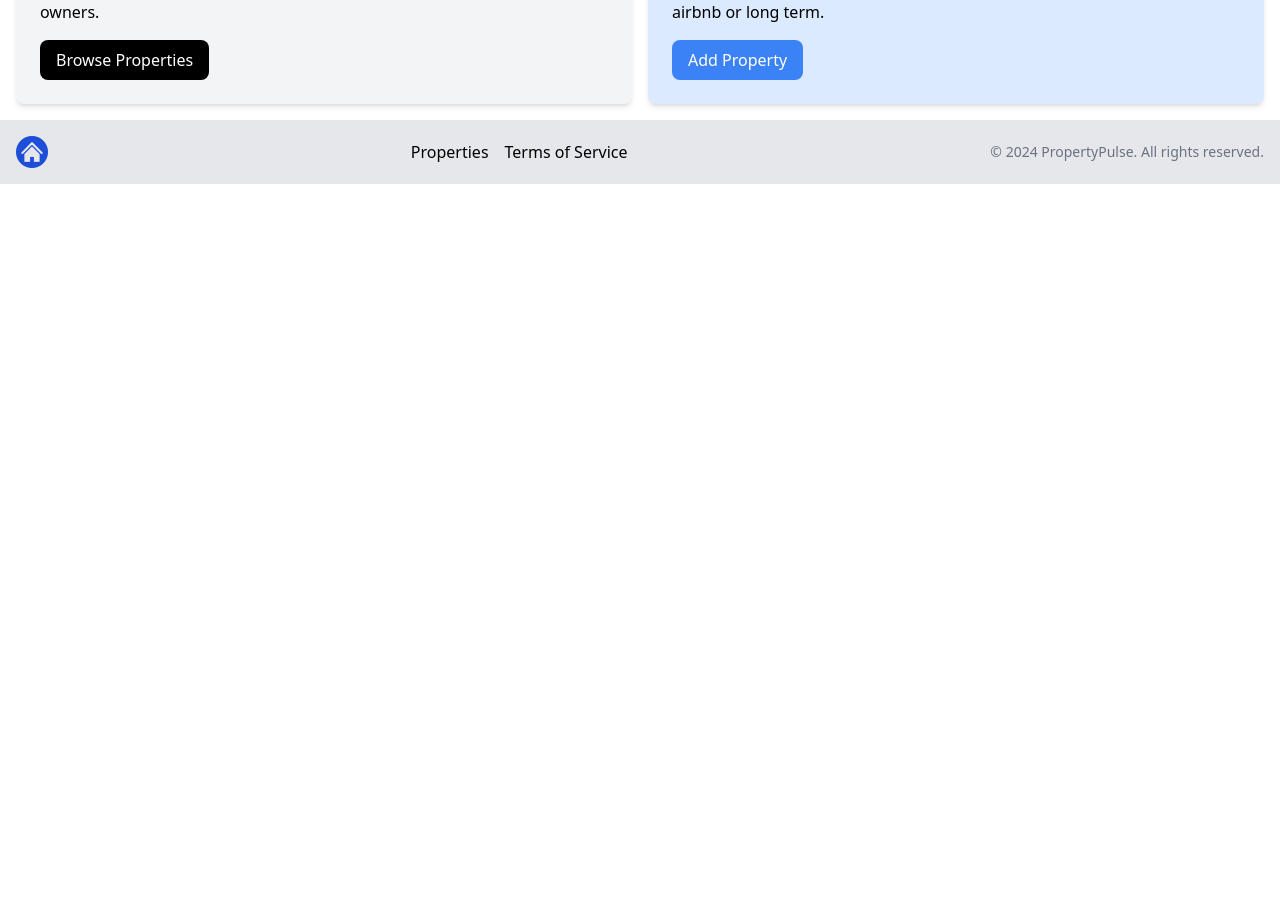
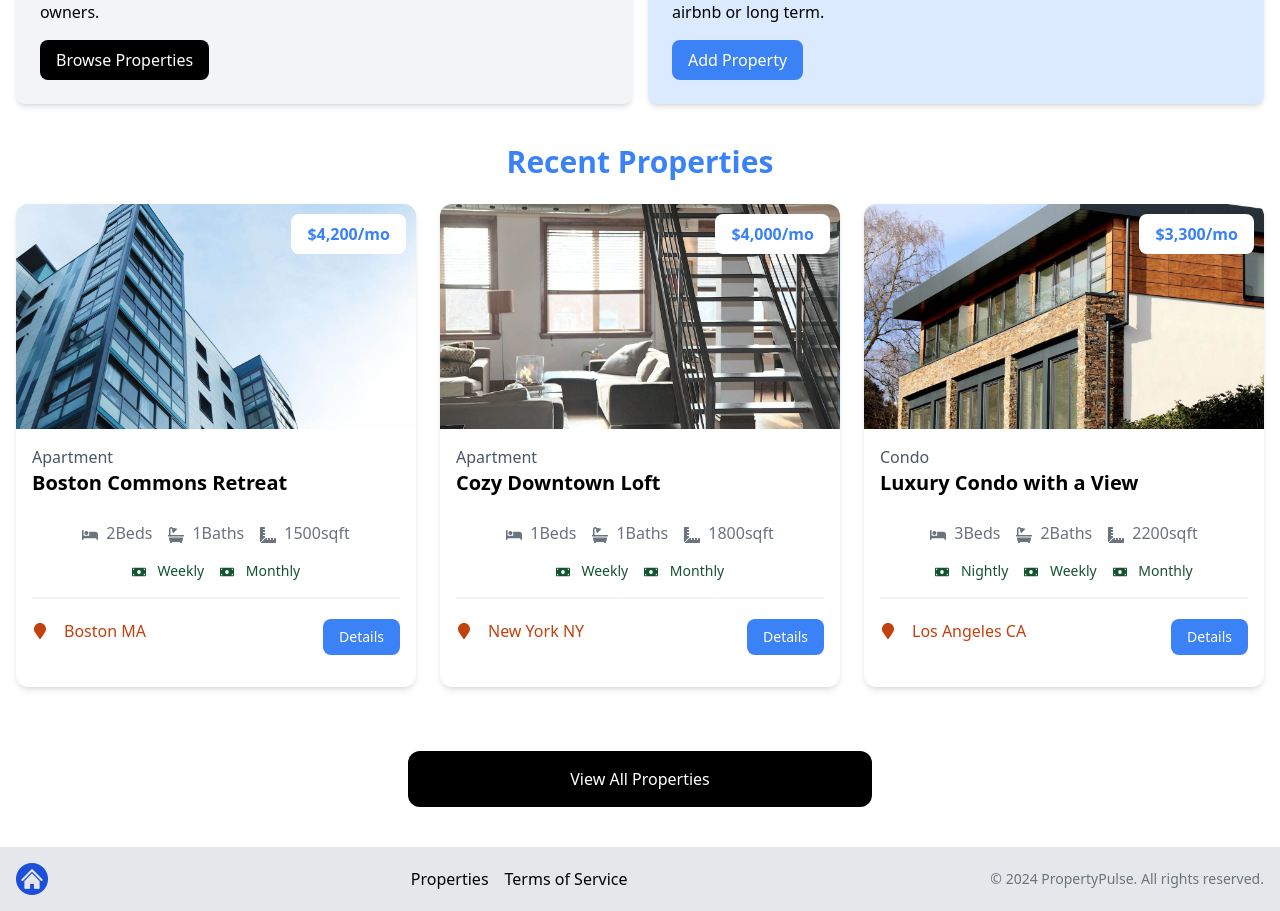
Before and after one commit to MhMahdi94/propery-pulse, a Next.js app: page / in a window 1280 px wide. Shown: the part 541-1452 px from the top of the page. Before the commit the page ends 800 px from the top, so only its background shows below. Built offline with nearby package versions, Linux system fonts and the light colour scheme.

Commit message:
add recent properties/ not found page 404 / loading page

```diff
--- /dev/null
+++ b/app/loading.jsx
@@ -0,0 +1,23 @@
+'use client'
+import React from 'react'
+import { ClipLoader } from 'react-spinners'
+
+const override ={
+    display:'block',
+    margin: '100px auto'
+}
+
+const LoadingPage = ({loading}) => {
+  return (
+    <ClipLoader
+        color='#3b82f6'
+        loading={loading}
+        cssOverride={override}
+        size={150}
+        aria-label="Loading Spinner"
+
+      />
+  )
+}
+
+export default LoadingPage
--- /dev/null
+++ b/app/not-found.jsx
@@ -0,0 +1,35 @@
+import Link from 'next/link'
+import React from 'react'
+import { FaExclamation, FaExclamationTriangle } from 'react-icons/fa'
+
+const NotFoundPage = () => {
+  return (
+    <section className="bg-blue-50 min-h-screen flex-grow">
+      <div className="container m-auto max-w-2xl py-24">
+        <div
+          className="bg-white px-6 py-24 mb-4 shadow-md rounded-md border m-4 md:m-0"
+        >
+          <div className="flex justify-center">
+            <FaExclamationTriangle className="fas fa-exclamation-triangle fa-5x text-8xl text-yellow-400"/>
+            {/* <i
+              className="fas fa-exclamation-triangle fa-5x text-8xl text-yellow-400"
+            ></i> */}
+          </div>
+          <div className="text-center">
+            <h1 className="text-3xl font-bold mt-4 mb-2">Page Not Found</h1>
+            <p className="text-gray-500 text-xl mb-10">
+              The page you are looking for does not exist.
+            </p>
+            <Link
+              href="/"
+              className="bg-blue-700 hover:bg-blue-800 text-white font-bold py-4 px-6 rounded"
+              >Go Home</Link>
+          </div>
+        </div>
+      </div>
+      <div className="flex-grow"></div>
+    </section>
+  )
+}
+
+export default NotFoundPage
--- a/app/page.jsx
+++ b/app/page.jsx
@@ -1,5 +1,6 @@
 
 import Hero from "@/components/Hero/hero";
+import HomeProperties from "@/components/HomeProperties/HomeProperties";
 import InfoBoxes from "@/components/InfoBoxes/InfoBoxes";
 
 import React from "react";
@@ -9,7 +10,7 @@
     <>
       <Hero/>
       <InfoBoxes/>
-
+      <HomeProperties/>
     </>
   );
 };
--- /dev/null
+++ b/components/HomeProperties/HomeProperties.jsx
@@ -0,0 +1,38 @@
+import React from "react";
+import properties from "@/properties.json";
+import PropertyCard from "../PropertyCard/PropertyCard";
+import Link from "next/link";
+const HomeProperties = () => {
+  const recentProperties = properties
+    .sort(() => Math.random - Math.random)
+    .slice(0, 3);
+  return (
+    <>
+    <section className="px-4 py-6">
+      <div className="container-xl lg:container m-auto">
+        <h2 className="text-3xl font-bold text-blue-500 mb-6 text-center">
+          Recent Properties
+        </h2>
+        <div className="grid grid-cols-1 md:grid-cols-3 gap-6">
+          {recentProperties === 0 ? (
+            <p>No Properties Found</p>
+          ) : (
+            recentProperties.map((property) => (
+              <PropertyCard key={property._id} property={property} />
+            ))
+          )}
+        </div>
+      </div>
+    </section>
+    <section class="m-auto max-w-lg my-10 px-6">
+      <Link
+        href="/properties"
+        class="block bg-black text-white text-center py-4 px-6 rounded-xl hover:bg-gray-700"
+        >View All Properties</Link>
+    </section>
+    </>
+
+  );
+};
+
+export default HomeProperties;
--- a/package.json
+++ b/package.json
@@ -12,7 +12,8 @@
     "next": "14.1.3",
     "react": "^18",
     "react-dom": "^18",
-    "react-icons": "^5.0.1"
+    "react-icons": "^5.0.1",
+    "react-spinners": "^0.13.8"
   },
   "devDependencies": {
     "autoprefixer": "^10.0.1",
```
Also changed, not shown: 1 other file (tests, documents, lock files or other folders).
